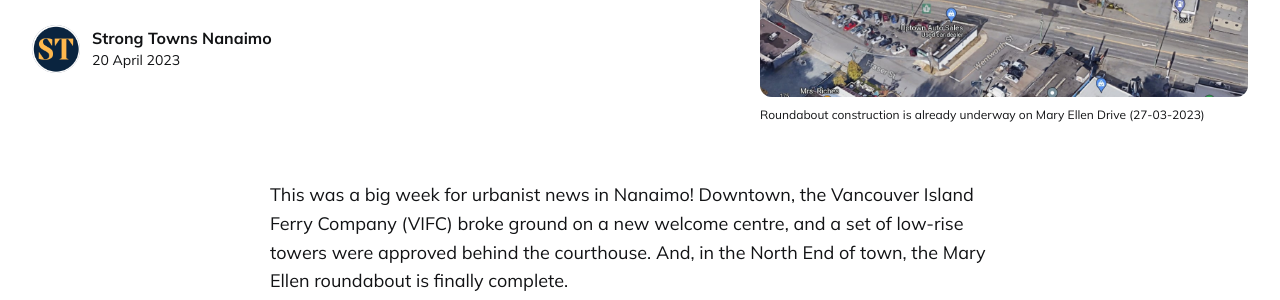
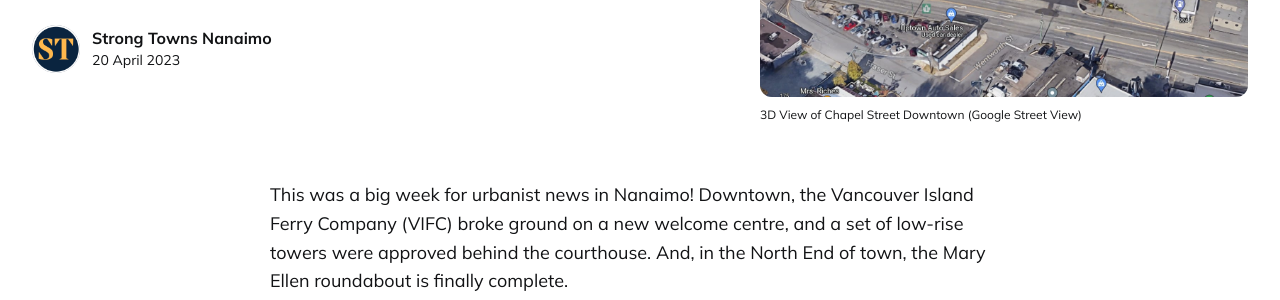
Before and after one commit to LaputanMachines/beautiful-nanaimo, a Jekyll site: the page built from _posts/2023-04-20-roundabouts-fast-farries-and-downtown-density.md, in a window 1280 px wide and 900 px high, scrolled down 499 px. Shown: the part 153-453 px from the top of the window. Built offline with Jekyll 4.4.1, drawn with Linux system fonts in a browser that asks for light colours; comment, search, counter and statistics services are not loaded.

Commit message:
Fix incorrect header image caption

```diff
--- a/_posts/2023-04-20-roundabouts-fast-farries-and-downtown-density.md
+++ b/_posts/2023-04-20-roundabouts-fast-farries-and-downtown-density.md
@@ -5,7 +5,7 @@ description: "There are loads of changes coming to Nanaimo! The Mary Ellen round
 date: 2023-04-20
 author: #
 image: '/images/roundabouts-fast-ferries-and-downtown-density/chapel-street-street-view-1.jpg'
-image_caption: 'Roundabout construction is already underway on Mary Ellen Drive (27-03-2023)'
+image_caption: '3D View of Chapel Street Downtown (Google Street View)'
 tags: [news, transportation, infrastructure]
 featured: false
 ---
```
